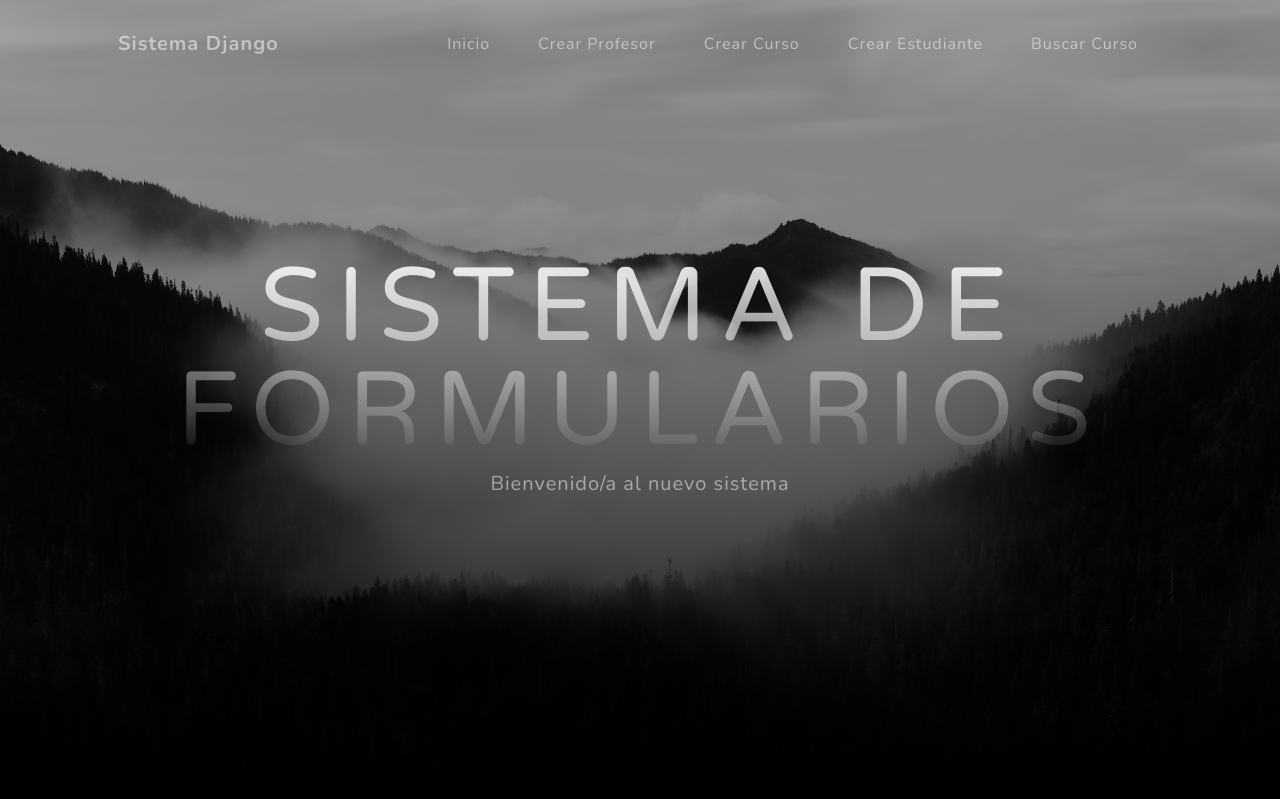
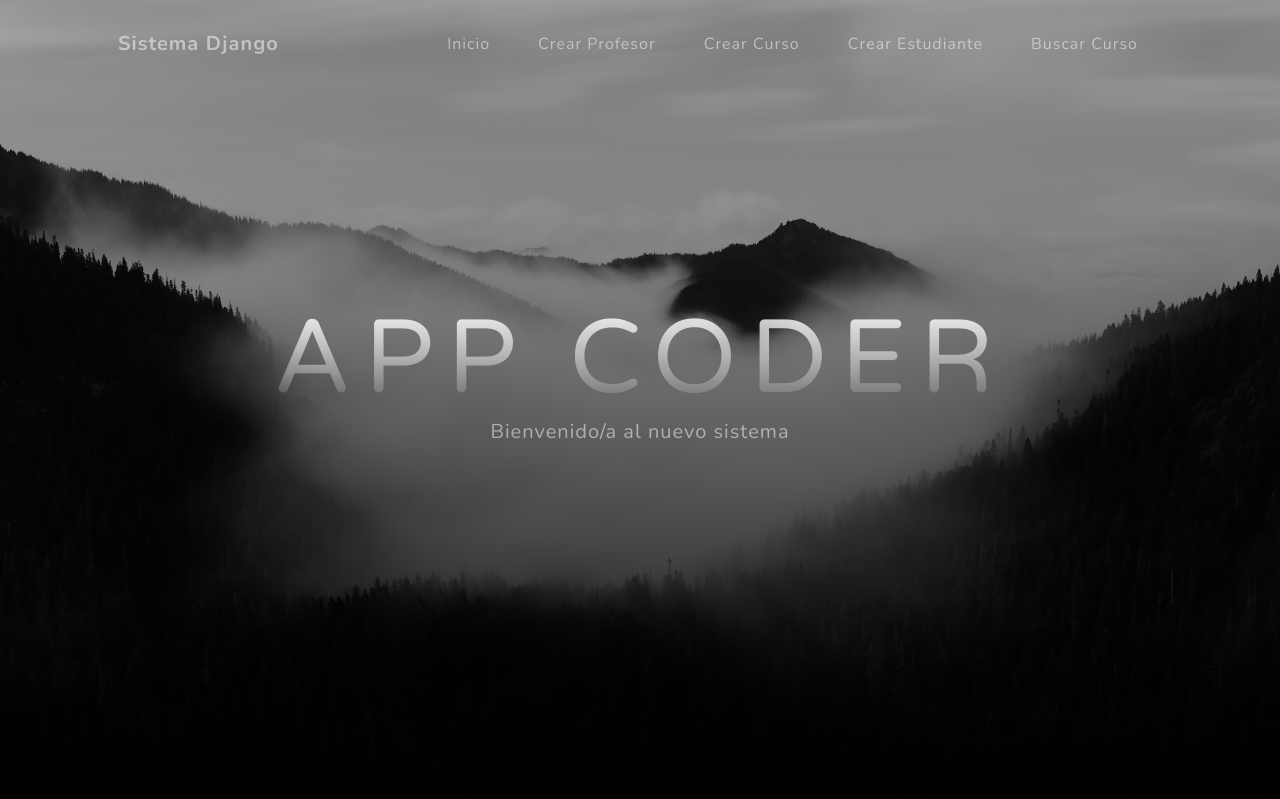
Before and after one commit to carolinabenitez23/tercerentregac, a Django app: page /curso/ in a window 1280 px wide. Shown: the top 799 px of the page. Run offline with Django 5.2, Linux system fonts and the light colour scheme; some libraries are stand-ins or nearby versions.

Commit message:
Update base.html

```diff
--- a/AppCoder/templates/AppCoder/base.html
+++ b/AppCoder/templates/AppCoder/base.html
@@ -38,7 +38,7 @@
         <div class="container px-4 px-lg-5 d-flex h-100 align-items-center justify-content-center">
             <div class="d-flex justify-content-center">
                 <div class="text-center">
-                    <h1 class="mx-auto my-0 text-uppercase">Sistema de Formularios</h1>
+                    <h1 class="mx-auto my-0 text-uppercase">App Coder</h1>
                     <h2 class="text-white-50 mx-auto mt-2 mb-5">Bienvenido/a al nuevo sistema</h2>
                 </div>
             </div>
```
